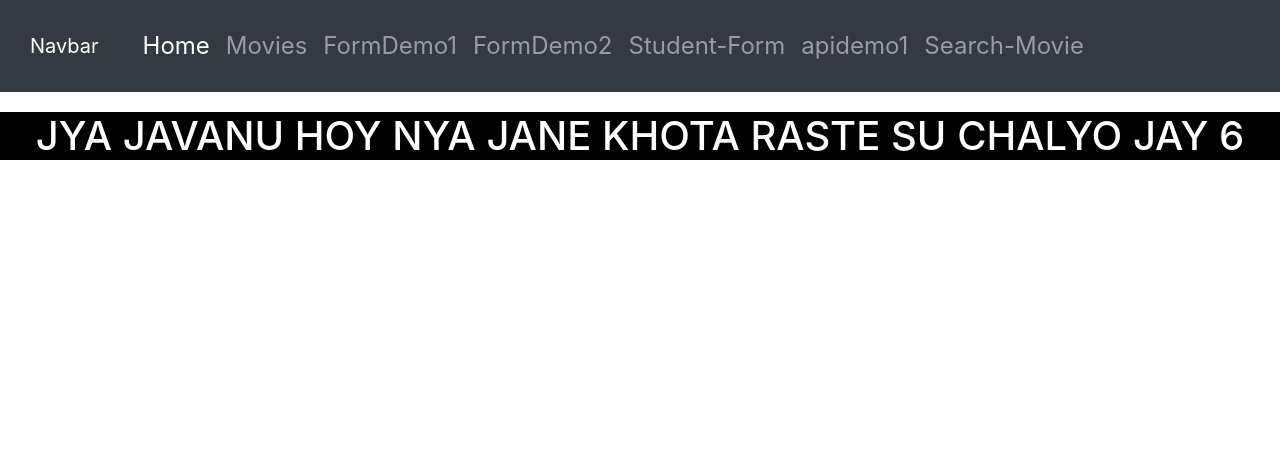
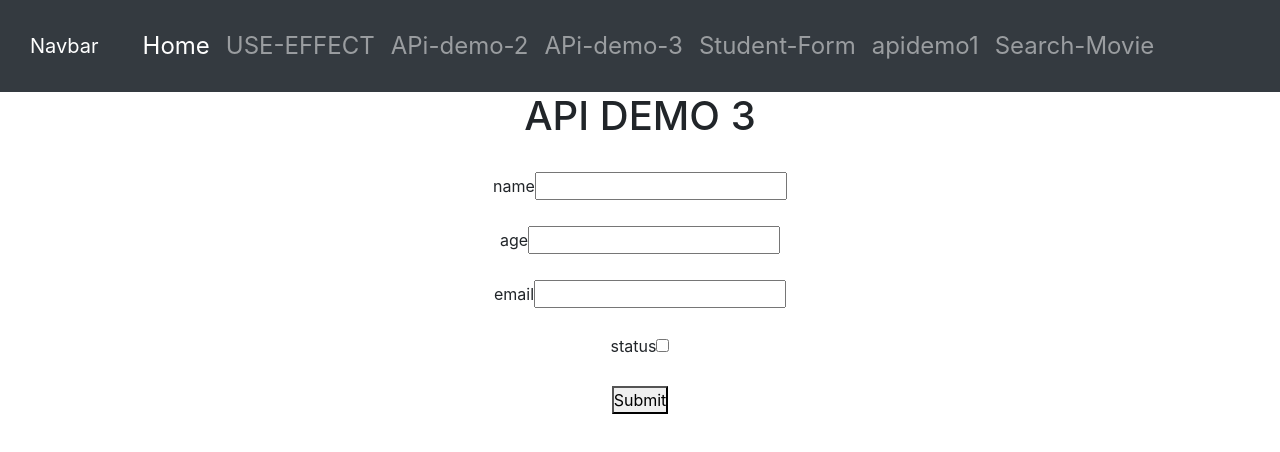
Before and after one commit to Dadhichi-2003/Learning25, a React (Vite) app in the folder learning25/: page /apidemo3 in a window 1280 px wide. Shown: the top 452 px of the page. Built offline with nearby package versions, Linux system fonts and the light colour scheme.

Commit message:
19-02-2025

```diff
--- a/learning25/src/App.jsx
+++ b/learning25/src/App.jsx
@@ -35,7 +35,11 @@ import FormDemo8 from './components/forms/FormDemo8'
 import StudentDetailForm from './components/forms/StudentDetailForm'
 import ApiDemo1 from './components/apis/ApiDemo1'
 import SearchMovie from './components/apis/omdb/SearchMovie'
+import apiDemo2 from './components/apis/apiDemo2'
 import MovieDetails from './components/apis/omdb/MovieDetails'
+import ApiDemo2 from './components/apis/apiDemo2'
+import ApiDemo3 from './components/apis/ApiDemo3'
+import UseEffectDemo from './components/UseEffectDemo'
 
 function App() {
 
@@ -61,6 +65,9 @@ function App() {
         <Route path="/apidemo1" element={<ApiDemo1/>}/>
         <Route path="/searchMovie" element={<SearchMovie/>}/>
         <Route path="/moviedetails/:id" element={<MovieDetails/>}/>
+        <Route path="/apidemo2" element={<ApiDemo2/>}/>
+        <Route path="/useeffect" element={<UseEffectDemo/>}/>
+        <Route path="/apidemo3" element={<ApiDemo3/>}/>
         <Route path="/*" element={<Error404/>}/>
       </Routes>
 
--- a/learning25/src/components/Navbar.jsx
+++ b/learning25/src/components/Navbar.jsx
@@ -13,15 +13,19 @@ function Navbar() {
   <div class="collapse navbar-collapse" id="navbarNavAltMarkup">
     <div class="navbar-nav">
       <Link class="nav-item nav-link active" to="/home">Home <span class="sr-only">(current)</span></Link>
-      <Link class="nav-item nav-link" to="/movies">Movies</Link>
+      {/* <Link class="nav-item nav-link" to="/movies">Movies</Link>
       <Link class="nav-item nav-link" to="/formdemo1">FormDemo1</Link>
-      <Link class="nav-item nav-link" to="/formdemo2">FormDemo2</Link>
+      <Link class="nav-item nav-link" to="/formdemo2">FormDemo2</Link> */}
       {/* <Link class="nav-item nav-link" to="/formdemo3">FormDemo3</Link>
       <Link class="nav-item nav-link" to="/formdemo4">FormDemo4</Link>
       <Link class="nav-item nav-link" to="/formdemo5">FormDemo5</Link>
       <Link class="nav-item nav-link" to="/formdemo6">FormDemo6</Link>
       <Link class="nav-item nav-link" to="/formdemo7">FormDemo7</Link>
-      <Link class="nav-item nav-link" to="/formdemo8">FormDemo8</Link> */}
+      <Link class="nav-item nav-link" to="/formdemo8">FormDemo8</Li nk> */}
+
+      <Link class="nav-item nav-link" to="/useeffect">USE-EFFECT</Link>
+      <Link class="nav-item nav-link" to="/apidemo2">APi-demo-2</Link>
+      <Link class="nav-item nav-link" to="/apidemo3">APi-demo-3</Link>
       <Link class="nav-item nav-link" to="/studentform">Student-Form</Link>
       <Link class="nav-item nav-link" to="/apidemo1">apidemo1</Link>
       <Link class="nav-item nav-link" to="/searchMovie">Search-Movie</Link>
--- /dev/null
+++ b/learning25/src/components/UseEffectDemo.jsx
@@ -0,0 +1,16 @@
+import React, { useEffect } from 'react'
+
+const UseEffectDemo = () => {
+
+    useEffect(()=>{
+        console.log("use effect called ...");
+    },[]);
+
+  return (
+    <div>
+
+    </div>
+  )
+}
+
+export default UseEffectDemo
--- /dev/null
+++ b/learning25/src/components/apis/ApiDemo2.jsx
@@ -0,0 +1,30 @@
+import axios from 'axios'
+import React from 'react'
+
+const ApiDemo2 = () => {
+
+    const postData = async() =>{
+
+        var Obj = {
+            name : "daksh",
+            age : 22,
+            email:"daksh@gmail.com",
+            isActive:true,
+        }
+        const res = await axios.post("https://node5.onrender.com/user/user",Obj)
+        console.log(res.data)
+        if(res.status==201){
+            alert("USer added ...")
+        }
+    }
+
+
+  return (
+    <div style={{textAlign:"center"}}>
+        <h1>API DEMO 2</h1>
+        <button onClick={postData}> CLICK</button>
+    </div>
+  )
+}
+
+export default ApiDemo2
--- /dev/null
+++ b/learning25/src/components/apis/ApiDemo3.jsx
@@ -0,0 +1,48 @@
+import axios from 'axios';
+import React from 'react'
+import { useForm } from 'react-hook-form'
+import { data } from 'react-router-dom';
+
+const ApiDemo3 = () => {
+
+    const { register, handleSubmit} = useForm();
+
+    const submitHandler = async(data) => {
+        const res = await axios.post("https://node5.onrender.com/user/user",data)
+        console.log(res.data);
+        if(res.status==201){
+            alert("USer added ...")
+        }
+    }
+
+  return (
+    <div style={{textAlign:"center"}}>
+
+        <h1>API DEMO 3</h1>
+        <form onSubmit={handleSubmit(submitHandler)}>
+            <div>
+                <label>name</label>
+                <input type='text' {...register("name")}></input>
+            </div>
+            <div>
+                <label>age</label>
+                <input type='text' {...register("age")}></input>
+            </div>
+            <div>
+                <label>email</label>
+                <input type='text' {...register("email")}></input>
+            </div>
+            <div>
+                <label>status</label>
+                <input type='checkbox' {...register("isActive")}></input>
+            </div>
+            <div>
+                <button type='submit'> Submit</button>
+            </div>
+        </form>
+
+    </div>
+  )
+}
+
+export default ApiDemo3
--- a/learning25/src/components/apis/omdb/MovieDetails.jsx
+++ b/learning25/src/components/apis/omdb/MovieDetails.jsx
@@ -1,33 +1,46 @@
 import axios from 'axios'
-import React, { useState } from 'react'
+import React, { useEffect, useState } from 'react'
 import { useParams } from 'react-router-dom'
 import "../../../assets/Moviedetail.css"
 
 const MovieDetails = () => {
 
   const id = useParams().id
-  const [detail, setdetail] = useState(()=>{
-    const getMovieDetail = async () => {
-      try{
-      const res = await axios.get(`http://www.omdbapi.com/?apikey=77285514&i=${id}`)
-      console.log(res.data);
-      setdetail(res.data);
-      }
-      catch(error){
-        console.error("Data not coming",error)
-      }
-    }
 
-    getMovieDetail();
-    return{};
-  });
+  const [detail,setdetail] = useState({})
 
+  const getMovieDetails = async()=>{
+    const res =  await axios.get(`http://www.omdbapi.com/?apikey=77285514&i=${id}`)
+    setdetail(res.data)
+  }
+
+  useEffect(()=>{
+    getMovieDetails();
+  },[])
+
+
+  //using useState Method
+  // const [detail, setdetail] = useState(()=>{
+  //   const getMovieDetail = async () => {
+  //     try{
+  //     const res = await axios.get(`http://www.omdbapi.com/?apikey=77285514&i=${id}`)
+  //     console.log(res.data);
+  //     setdetail(res.data);
+  //     }
+  //     catch(error){
+  //       console.error("Data not coming",error)
+  //     }
+  //   }
+
+  //   getMovieDetail();
+  //   return{};
+  // });
 
 
   return (
     <>
       <div className='main text-white'>
-        {/* <button className='btn btn-dark my-5' onClick={() => { getMovieDetail() }}>CLICK </button> */}
+        {/* <button className='btn btn-dark my-5' onClick={() => { getMovieDetails() }}>CLICK </button> */}
         <div className="container ">
           <div className='p-4 d-flex justify-content-between '>
             <div>
```
